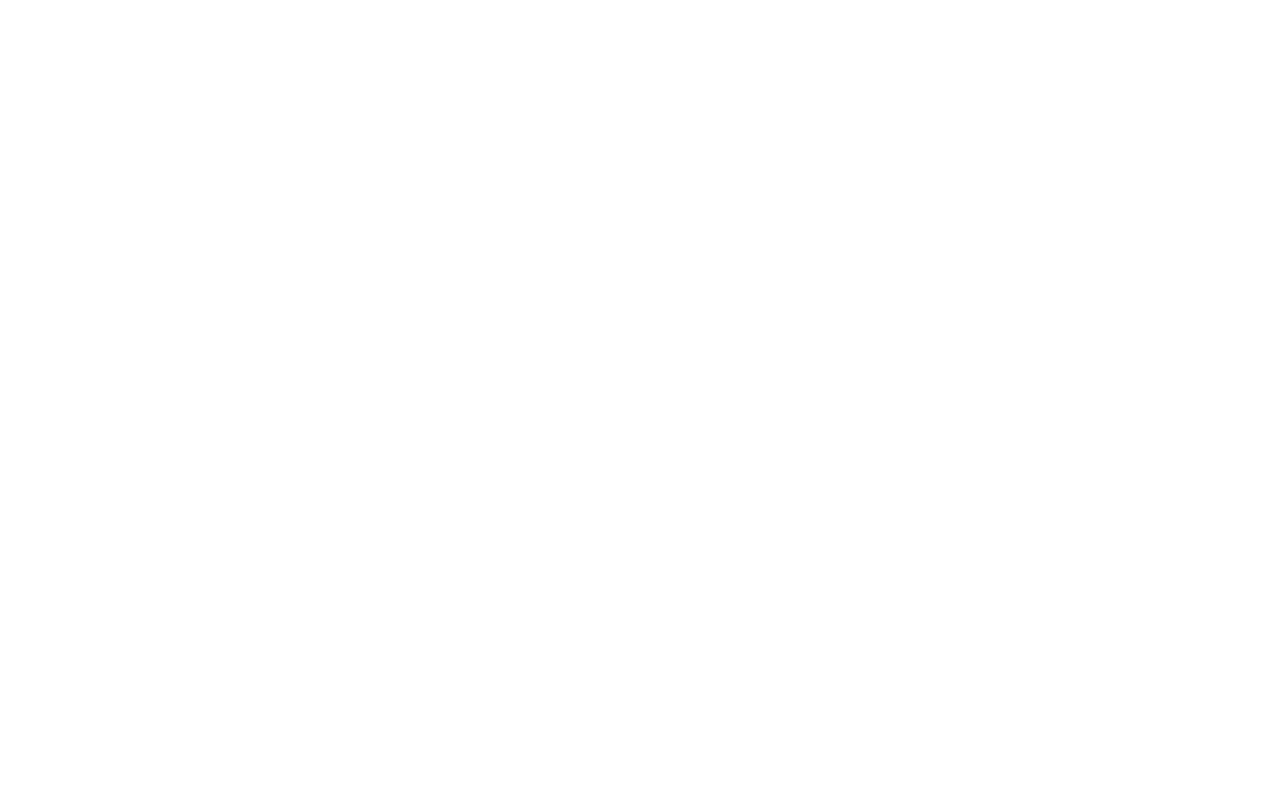
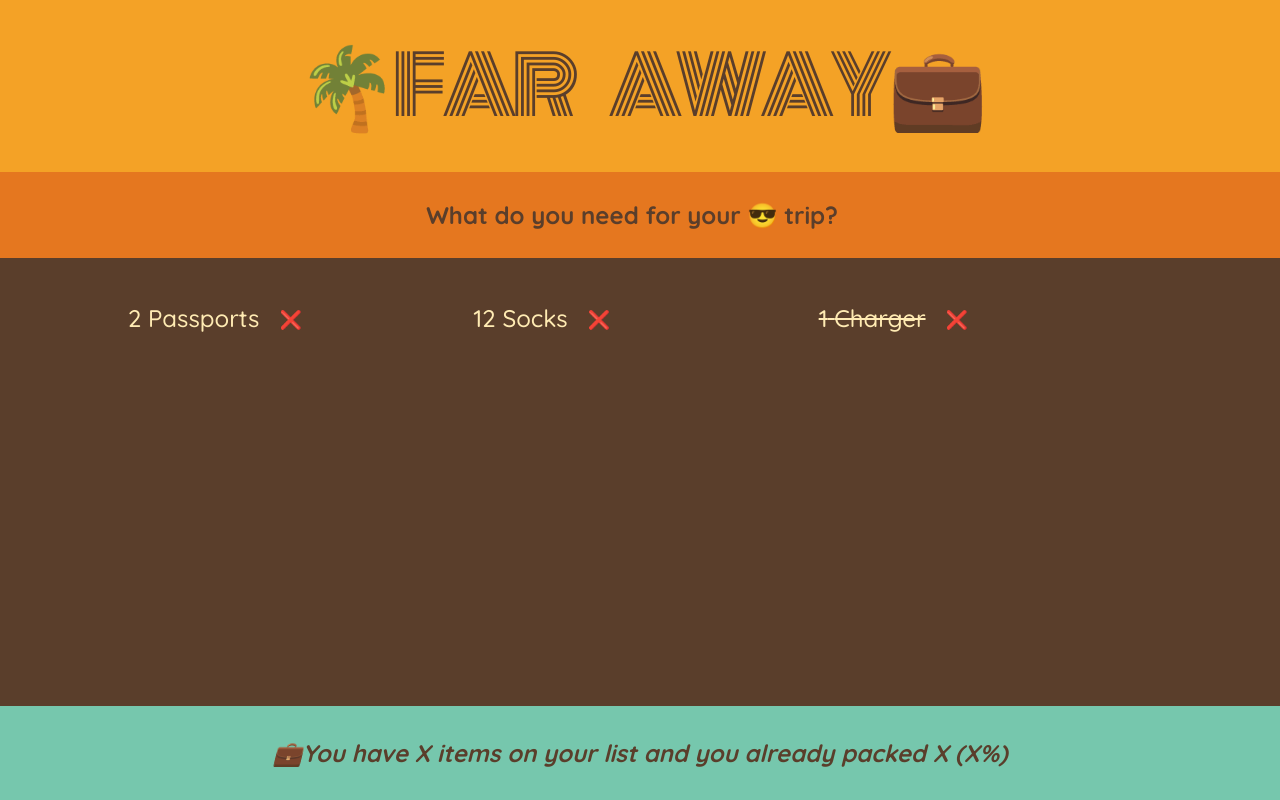
Before and after one commit to Ali-gunner/Travel-List, a React (Create React App) app: page / in a window 1280 px wide. Built offline with nearby package versions, Linux system fonts and the light colour scheme.

Commit message:
List of items is shown

```diff
--- a/src/App.js
+++ b/src/App.js
@@ -1,10 +1,18 @@
+const initialItems = [
+  { id: 1, description: "Passports", quantity: 2, packed: false },
+  { id: 2, description: "Socks", quantity: 12, packed: false },
+  { id: 3, description: "Charger", quantity: 1, packed: true },
+];
+
 export default function App() {
-  <div className="app">
-    <Logo />
-    <Form />
-    <PackingList />
-    <Stats />
-  </div>;
+  return (
+    <div className="app">
+      <Logo />
+      <Form />
+      <PackingList />
+      <Stats />
+    </div>
+  );
 }
 
 function Logo() {
@@ -18,8 +26,28 @@ function Form() {
   );
 }
 function PackingList() {
-  return <div className="list">LIST</div>;
+  return (
+    <div className="list">
+      <ul>
+        {initialItems.map((item) => (
+          <Item item={item} />
+        ))}
+      </ul>
+    </div>
+  );
 }
+
+function Item({ item }) {
+  return (
+    <li>
+      <span style={item.packed ? { textDecoration: "line-through" } : {}}>
+        {item.quantity} {item.description}
+      </span>
+      <button>❌</button>
+    </li>
+  );
+}
+
 function Stats() {
   return (
     <footer className="stats">
```
Also changed, not shown: src/index.css (+0 -7 lines).
